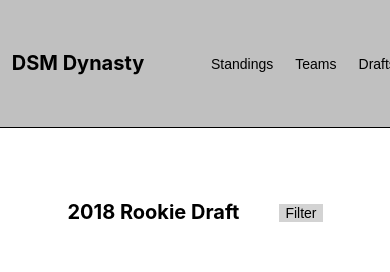
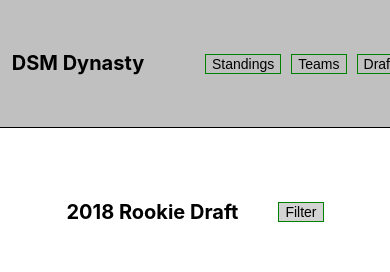
Before and after one commit to WhiteheadAaron/DSM-Dynasty-Client, a React (Create React App) app: page /2018-draft in a window 390 px wide. Shown: the top 272 px of the page. Built offline with nearby package versions, Linux system fonts and the light colour scheme.

Commit message:
css test

```diff
--- a/src/index.css
+++ b/src/index.css
@@ -91,6 +91,7 @@ button {
   }
 
   .dropbtn {
+    border: solid 1px yellow;
     font-size: 18px;
     width: 100px;
   }
@@ -104,6 +105,7 @@ button {
   }
 
   .dropbtn {
+    border: solid 1px red;
     font-size: 15px;
     width: auto;
   }
@@ -114,7 +116,9 @@ button {
 }
 
 @media only screen and (max-width: 450px) {
+
   .dropbtn {
+    border: solid 1px green;
     font-size: 14px;
     width: auto;
     margin-left: 10px;
@@ -123,11 +127,12 @@ button {
   .homeButton {
     font-size: 20px;
   }
-
 }
 
 @media only screen and (max-width: 350px) {
+
   .dropbtn {
+    border: solid 1px pink;
     font-size: 12px;
     width: auto;
     margin-left: 0px;
```
